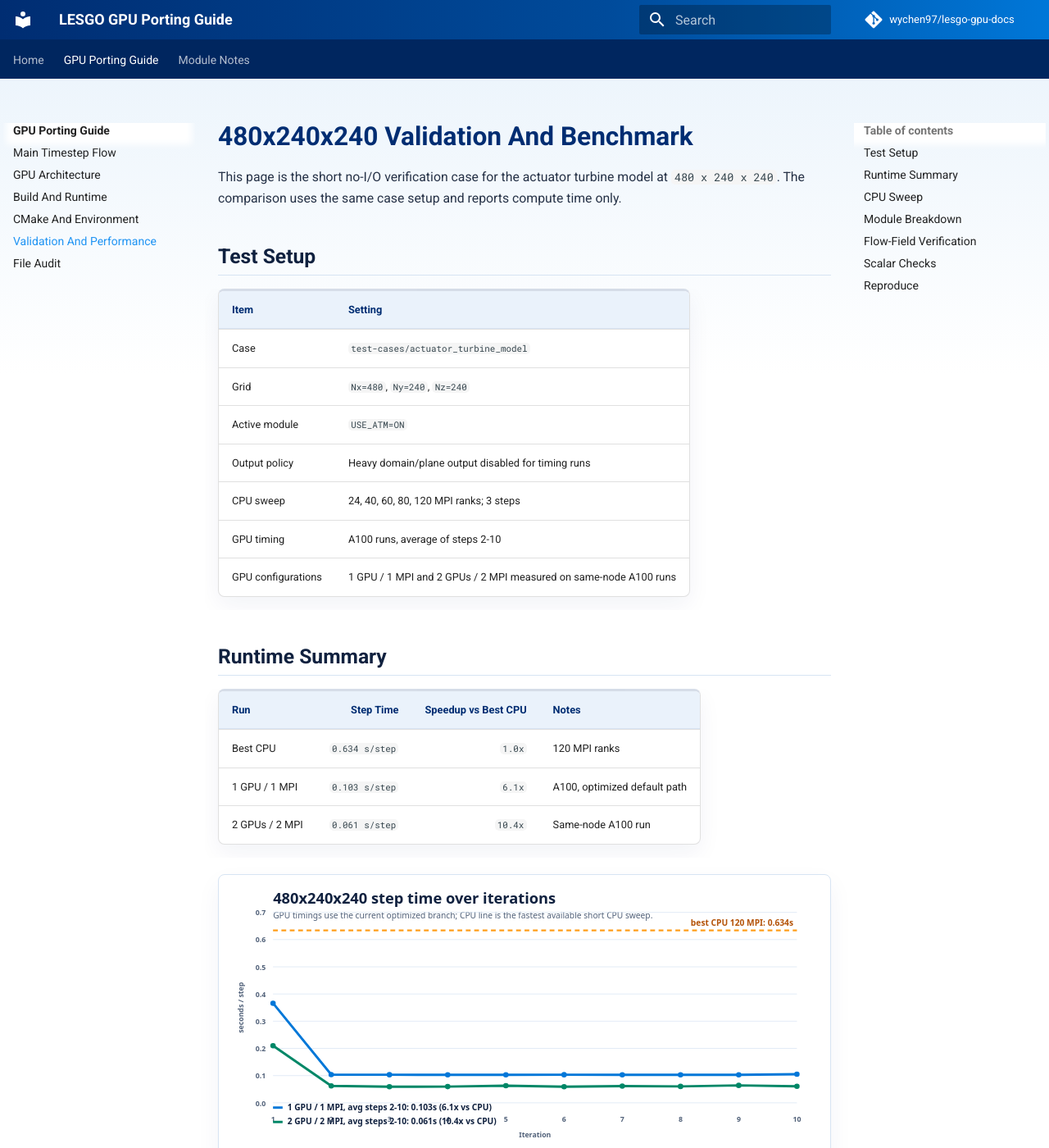
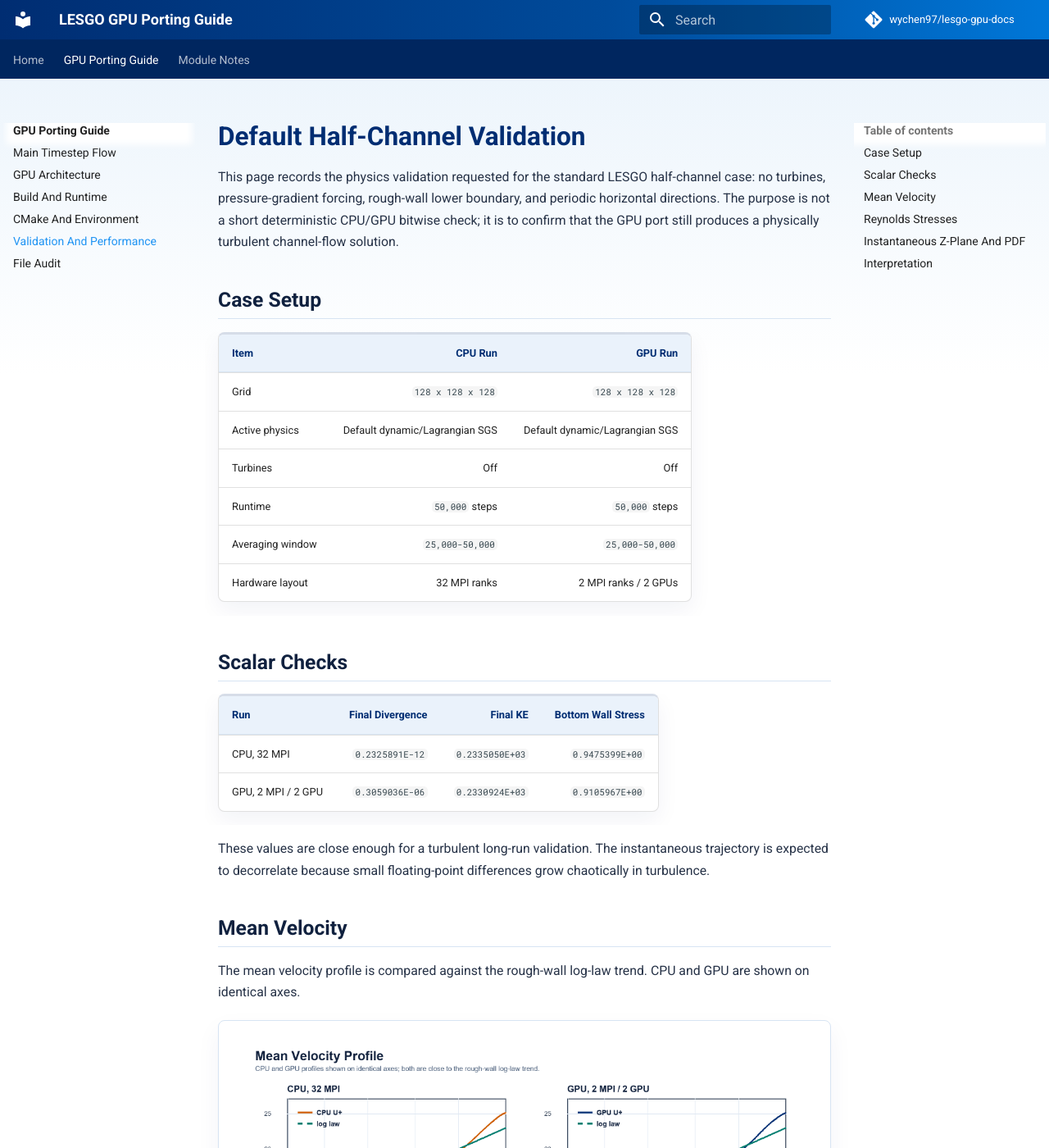
Before and after one commit to wychen97/lesgo-gpu-docs, an MkDocs documentation site: the page built from docs/gpu/validation-performance.md, in a window 1280 px wide and 1400 px high. Shown: the whole window at 82% size. Built offline with MkDocs 1.6.1 and Material for MkDocs 9.7.7, drawn with Linux system fonts in a browser that asks for light colours; comment, search, counter and statistics services are not loaded; some of the changed text lies outside the part shown.

Commit message:
Update default channel validation figures

````diff
--- a/docs/gpu/validation-performance.md
+++ b/docs/gpu/validation-performance.md
@@ -1,76 +1,74 @@
-# 480x240x240 Validation And Benchmark
+# Default Half-Channel Validation
 
-This page is the short no-I/O verification case for the actuator turbine model at `480 x 240 x 240`. The comparison uses the same case setup and reports compute time only.
+This page records the physics validation requested for the standard LESGO half-channel case: no turbines, pressure-gradient forcing, rough-wall lower boundary, and periodic horizontal directions. The purpose is not a short deterministic CPU/GPU bitwise check; it is to confirm that the GPU port still produces a physically turbulent channel-flow solution.
 
-## Test Setup
+## Case Setup
 
-| Item | Setting |
-|---|---|
-| Case | `test-cases/actuator_turbine_model` |
-| Grid | `Nx=480`, `Ny=240`, `Nz=240` |
-| Active module | `USE_ATM=ON` |
-| Output policy | Heavy domain/plane output disabled for timing runs |
-| CPU sweep | 24, 40, 60, 80, 120 MPI ranks; 3 steps |
-| GPU timing | A100 runs, average of steps 2-10 |
-| GPU configurations | 1 GPU / 1 MPI and 2 GPUs / 2 MPI measured on same-node A100 runs |
-
-## Runtime Summary
-
-| Run | Step Time | Speedup vs Best CPU | Notes |
-|---|---:|---:|---|
-| Best CPU | `0.634 s/step` | `1.0x` | 120 MPI ranks |
-| 1 GPU / 1 MPI | `0.103 s/step` | `6.1x` | A100, optimized default path |
-| 2 GPUs / 2 MPI | `0.061 s/step` | `10.4x` | Same-node A100 run |
-
-<div class="lesgo-image-frame">
-  <img src="../../assets/benchmark-480-step-times.svg" alt="480x240x240 step time over iterations">
-</div>
-
-<div class="lesgo-image-frame">
-  <img src="../../assets/benchmark-480-gpu-scaling-2gpu.svg" alt="GPU scaling chart for the 480 workload">
-</div>
-
-## CPU Sweep
-
-The CPU baseline is selected from this short rank sweep.
-
-<div class="lesgo-image-frame">
-  <img src="../../assets/benchmark-480-cpu-sweep.svg" alt="CPU line sweep for the 480 workload">
-</div>
-
-## Module Breakdown
-
-<div class="lesgo-image-frame">
-  <img src="../../assets/benchmark-480-module-breakdown-2gpu.svg" alt="CPU and GPU module timing breakdown for the 480 workload">
-</div>
-
-## Flow-Field Verification
-
-The figure compares the `z=2.5` velocity plane at step 10. The left and center panels show the CPU and GPU `u` field; the right panel shows the absolute difference.
-
-<div class="lesgo-image-frame">
-  <img src="../../assets/benchmark-480-flow-compare.svg" alt="CPU and GPU flow-field comparison on the z=2.5 plane">
-</div>
-
-| Component | L1 Mean Error | L2 Error | Max Error |
-|---|---:|---:|---:|
-| `u` | `4.97E-16` | `6.60E-16` | `3.11E-15` |
-| `v` | `1.57E-16` | `2.06E-16` | `9.98E-16` |
-| `w` | `7.75E-17` | `1.02E-16` | `5.06E-16` |
+| Item | CPU Run | GPU Run |
+|---|---:|---:|
+| Grid | `128 x 128 x 128` | `128 x 128 x 128` |
+| Active physics | Default dynamic/Lagrangian SGS | Default dynamic/Lagrangian SGS |
+| Turbines | Off | Off |
+| Runtime | `50,000` steps | `50,000` steps |
+| Averaging window | `25,000-50,000` | `25,000-50,000` |
+| Hardware layout | 32 MPI ranks | 2 MPI ranks / 2 GPUs |
 
 ## Scalar Checks
 
-| Run | Divergence | KE | Bot Wall Stress |
+| Run | Final Divergence | Final KE | Bottom Wall Stress |
 |---|---:|---:|---:|
-| CPU, 2 MPI, step 10 | `0.2681714E-03` | `0.4998491E+00` | `0.8686115E-05` |
-| 1 GPU / 1 MPI, step 10 | `0.2681679E-03` | `0.4998491E+00` | `0.8686115E-05` |
-| 2 GPUs / 2 MPI, step 10 | `0.2681714E-03` | `0.4998491E+00` | `0.8686115E-05` |
+| CPU, 32 MPI | `0.2325891E-12` | `0.2335050E+03` | `0.9475399E+00` |
+| GPU, 2 MPI / 2 GPU | `0.3059036E-06` | `0.2330924E+03` | `0.9105967E+00` |
 
-## Reproduce
+These values are close enough for a turbulent long-run validation. The instantaneous trajectory is expected to decorrelate because small floating-point differences grow chaotically in turbulence.
 
-```bash
-cd /glade/u/home/wchen/lesgo-gpu-test/test-cases/actuator_turbine_model
-qsub job_compare_cpu120.pbs
-qsub job_compare_gpu1_noio.pbs
-qsub job_compare_gpu2_noio.pbs
-```
+## Mean Velocity
+
+The mean velocity profile is compared against the rough-wall log-law trend. CPU and GPU are shown on identical axes.
+
+<div class="lesgo-image-frame">
+  <img src="../../assets/default-channel-128-mean-velocity.png" alt="CPU and GPU mean velocity profiles for the default 128 cubed half-channel case">
+</div>
+
+| Metric | Value |
+|---|---:|
+| Mean velocity L1 difference | `4.93354E-02` |
+| Mean velocity relative L2 difference | `2.71536E-03` |
+
+## Reynolds Stresses
+
+Second-order statistics converge more slowly than the mean profile. A few-percent difference in `u'u'` is therefore normal for this averaging window, provided that the component shapes and near-wall behavior remain consistent.
+
+<div class="lesgo-image-frame">
+  <img src="../../assets/default-channel-128-reynolds-stress.png" alt="CPU and GPU Reynolds-stress profiles for the default 128 cubed half-channel case">
+</div>
+
+| Metric | Value |
+|---|---:|
+| `u'u'` L1 difference | `5.43758E-02` |
+| `u'u'` relative L2 difference | `3.50556E-02` |
+| `-u'w'` L1 difference | `9.21853E-03` |
+| `-u'w'` relative L2 difference | `2.61361E-02` |
+
+## Instantaneous Z-Plane And PDF
+
+The mid-plane contours compare the instantaneous `u'` field at `z/H = 0.5` and step `50,000`. These are not expected to match pointwise after a long chaotic turbulent integration. The contours are therefore used only to check that both runs show physically turbulent structures, while the normalized PDF compares the instantaneous fluctuation distribution more directly.
+
+<div class="lesgo-image-frame">
+  <img src="../../assets/default-channel-128-zplane-contours.png" alt="CPU and GPU instantaneous z-plane velocity fluctuation contours for the default 128 cubed half-channel case">
+</div>
+
+| Instantaneous metric | CPU | GPU |
+|---|---:|---:|
+| `u'` RMS on `z/H=0.5` plane | `1.38334` | `1.78827` |
+| Normalized PDF skewness | `-0.341666` | `-0.389028` |
+| Normalized PDF kurtosis | `2.98154` | `2.63843` |
+| Plane file | `vel.z-0.50000.50000.c15.bin` | `vel.z-0.50000.50000.c0.bin` |
+
+| PDF Agreement Metric | Value |
+|---|---:|
+| L1 distance between normalized PDFs | `9.19189E-02` |
+
+## Interpretation
+
+The GPU result passes the current physical validation gate: the mean profile follows the expected log-law trend, the Reynolds-stress profiles have the correct structure, and the instantaneous mid-plane field shows developed turbulent streaks and patches rather than laminar behavior.
````
Also changed, not shown: docs/assets/default-channel-128-mean-velocity.png (added), docs/assets/default-channel-128-reynolds-stress.png (added), docs/assets/default-channel-128-zplane-contours.png (added).
